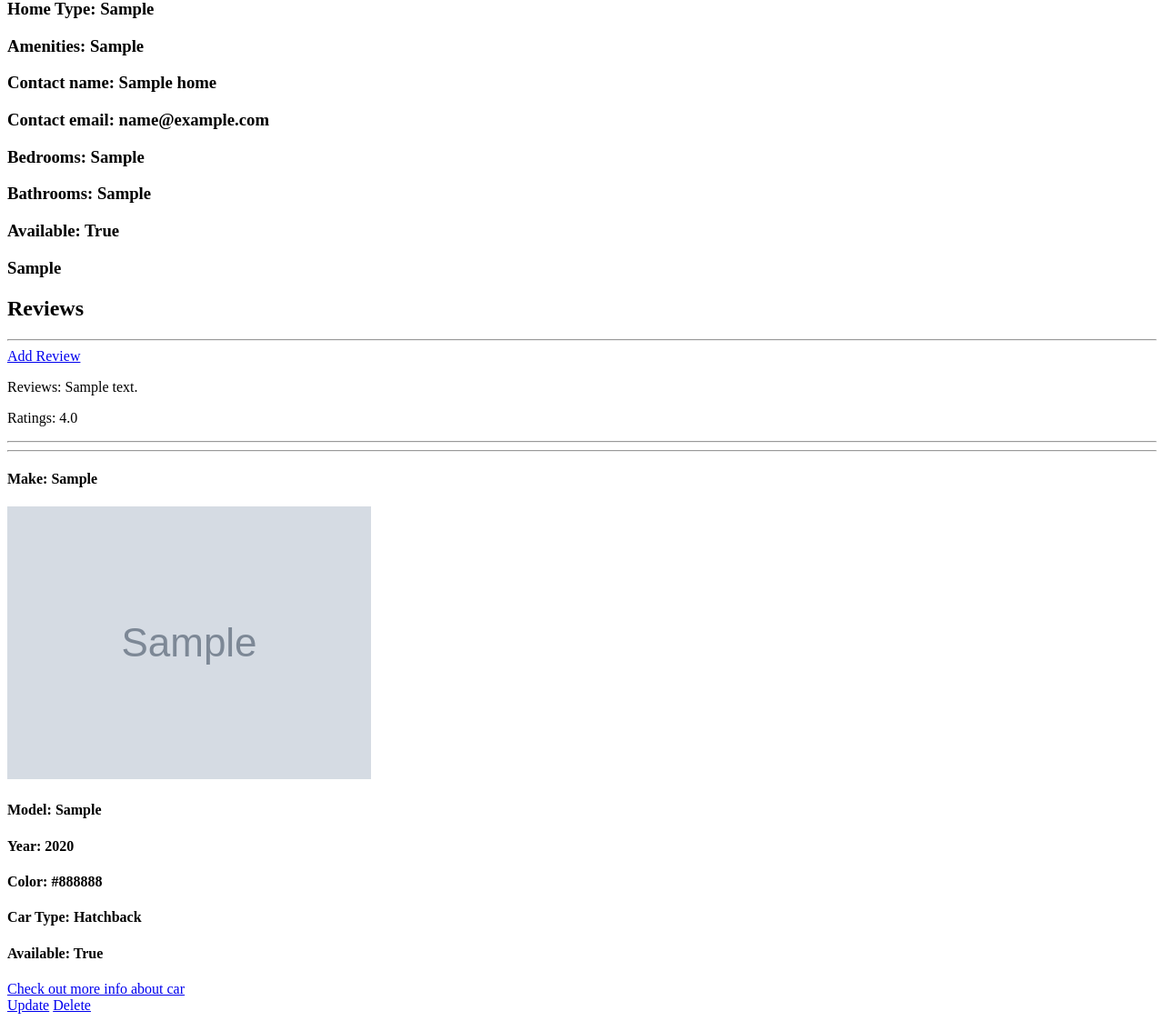
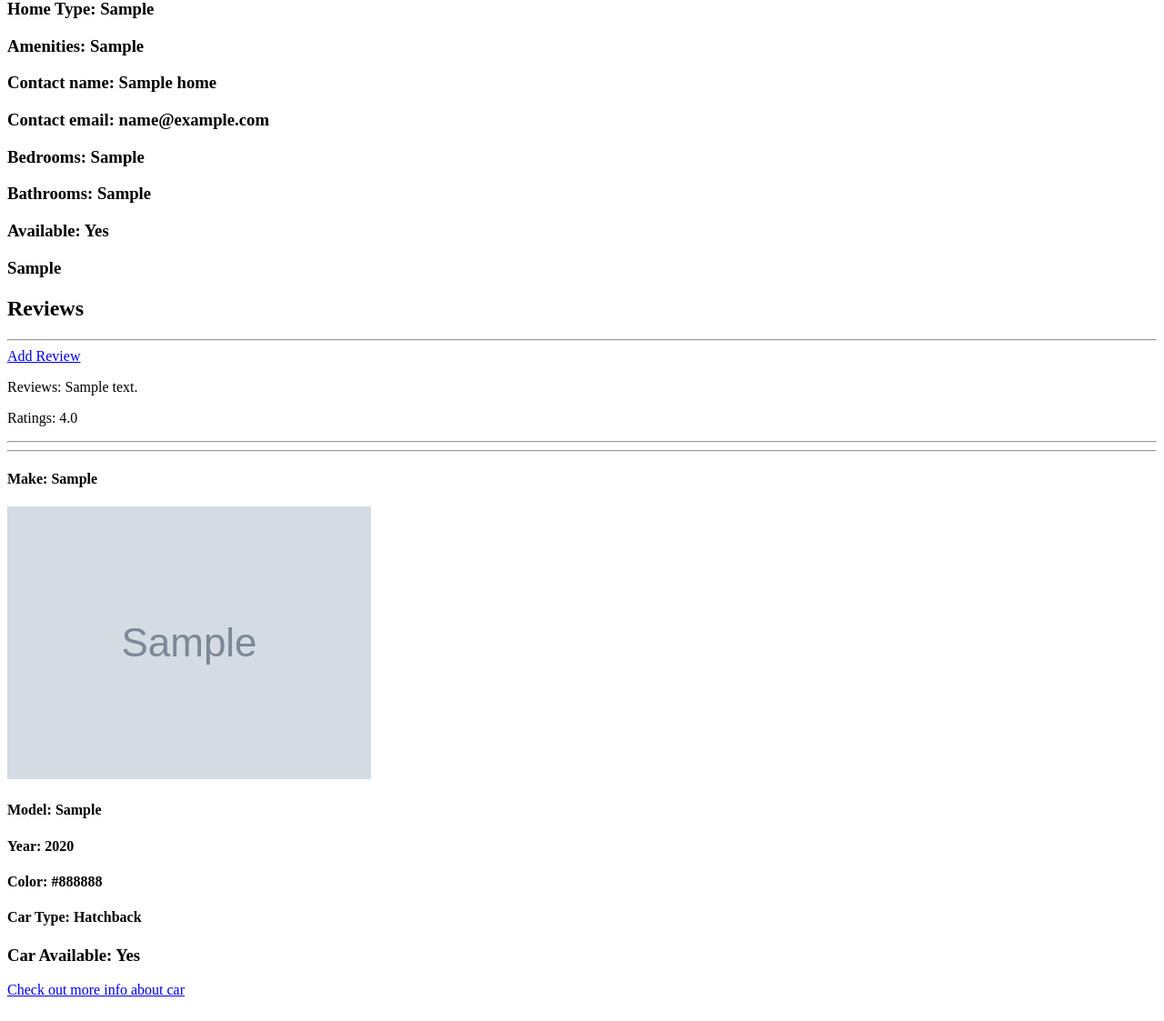
Before and after one commit to Hasanrizvi1993/Mybnb, a Django app: page /homes/1/ in a window 1280 px wide. Shown: the part 398-1521 px from the top of the page at 91% size. After the commit the page ends 1494 px from the top, so only its background shows below. Run offline with Django 4.2, Linux system fonts and the light colour scheme; tables that the repository leaves empty hold one stand-in row (values such as "Sample post"); grey boxes marked "Sample" are stand-in pictures.

Commit message:
more changes

```diff
--- a/main_app/templates/home_detail.html
+++ b/main_app/templates/home_detail.html
@@ -14,7 +14,11 @@
     <h3>Contact email: {{home.contact_email}}</h3>
     <h3>Bedrooms: {{home.bedrooms}}</h3>
     <h3>Bathrooms: {{home.bathrooms}}</h3>
-    <h3>Available: {{home.available}}</h3>
+    {% if home.available %}
+    <h3>Available: Yes</h3>
+    {% else %}
+    <h3>Available: No</h3>
+    {% endif %}
     <h3>{{home.price}}</h3>
 </div>
         <div id="review-box">
@@ -42,16 +46,18 @@
     <h4>Year: {{car.year}}</h4>
     <h4>Color: {{car.color}}</h4>
     <h4>Car Type: {{car.car_type}}</h4>
-    <h4>Available: {{car.available}}</h4>
+    {% if car.available %}
+    <h3>Car Available: Yes</h3>
+    {% else %}
+    <h3>Car Available: No</h3>
+    {% endif %}
+
     </div>
         <a href="{% url 'car_show' car.pk %}">Check out more info about car</a>
     {% empty %}
         <div>This House has no cars</div>
     {% endfor %}
 
-<div>
-    <a href="{% url 'home_update' home.pk %}">Update</a>
-    <a href="{% url 'home_delete' home.pk %}">Delete</a>
-</div>
+
 
 {% endblock %}
--- a/main_app/templates/profile.html
+++ b/main_app/templates/profile.html
@@ -10,6 +10,11 @@
 <h3>{{ home.location }}</h3>
 </a>
 <img src="{{home.image}}">
+<div>
+    <a href="{% url 'home_update' home.pk %}">Update</a>
+    <a href="{% url 'home_delete' home.pk %}">Delete</a>
+</div>
 {% endfor %}
 
+
 {% endblock %}
--- a/main_app/views.py
+++ b/main_app/views.py
@@ -39,7 +39,7 @@ class HomeList(TemplateView):
 @method_decorator(login_required, name='dispatch')
 class Home_Create(CreateView):
     model = Home
-    fields = ['location', 'home_type', 'amenities', 'image', 'contact_name', 'contact_email', 'bedrooms', 'bathrooms', 'price', 'available', 'car']
+    fields = ['location', 'home_type', 'amenities', 'image', 'contact_name', 'contact_email', 'bedrooms', 'bathrooms', 'price', 'available']
     template_name = "home_create.html"
     def form_valid(self, form):
         self.object = form.save(commit=False)
@@ -74,7 +74,6 @@ def profile(request, username):
     user = User.objects.get(username=username)
     homes = Home.objects.filter(user=user)
     return render(request, 'profile.html', {'username': username, 'homes': homes})
-
 
 #Car Views
 def car_home(request):
```
Also changed, not shown: main_app/migrations/0008_car_car_user_alter_car_car_type.py (added), main_app/migrations/0009_remove_car_car_user_alter_car_car_type.py (added).
